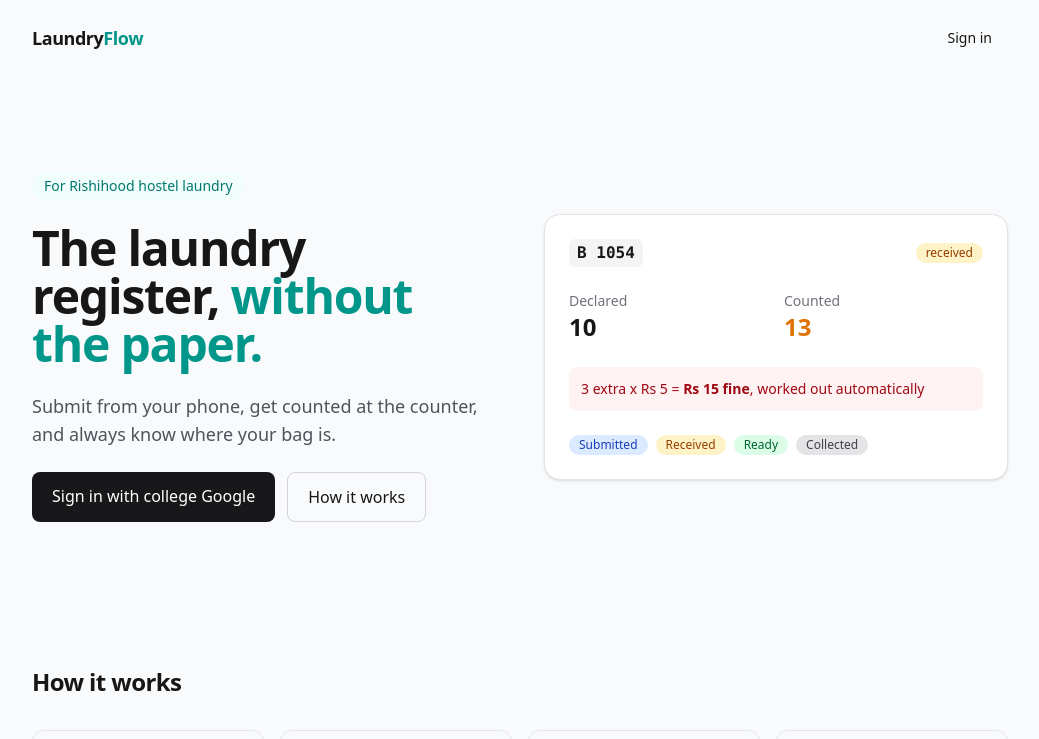
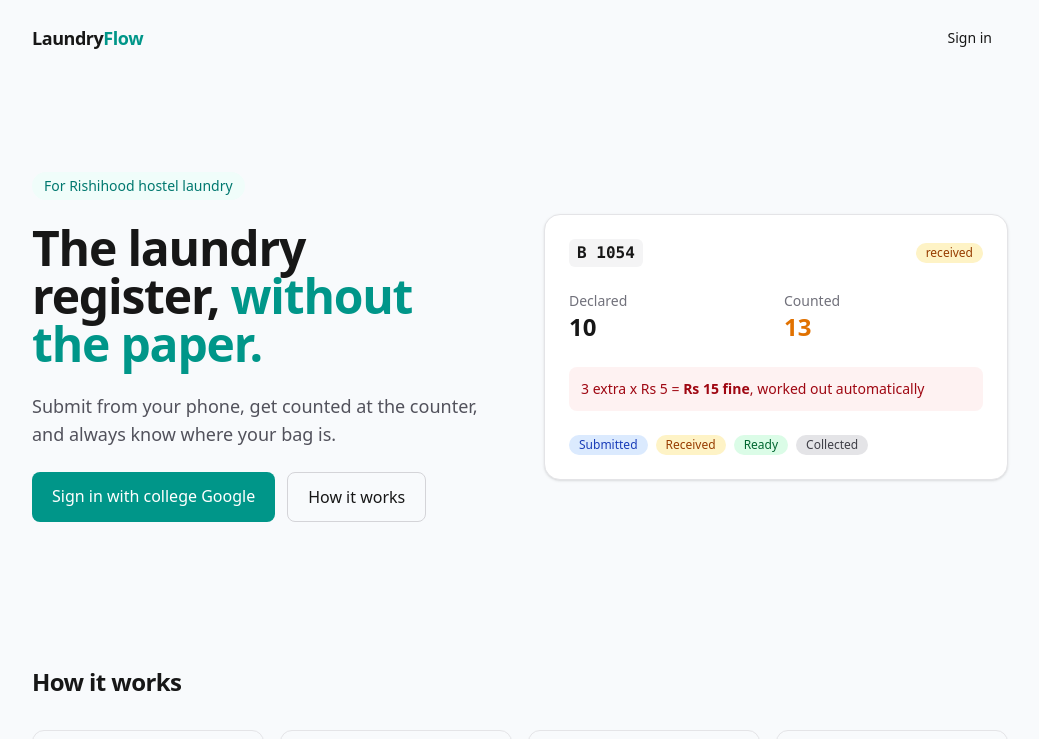
Before and after one commit to parth-access/LaundryFlow, a Next.js app: page / in a window 1280 px wide. Shown: the top 739 px of the page, without its empty margins (120-1159 px from the left). Built offline with nearby package versions, Linux system fonts and the light colour scheme.

Commit message:
ui: landing page buttons use the teal accent

```diff
--- a/src/app/page.js
+++ b/src/app/page.js
@@ -43,7 +43,7 @@ export default function Home() {
             <div className="flex flex-wrap gap-3">
               <Link
                 href="/login"
-                className="rounded-lg bg-zinc-900 px-5 py-3 font-medium text-white hover:bg-zinc-700 dark:bg-white dark:text-zinc-900 dark:hover:bg-zinc-200"
+                className="rounded-lg bg-teal-600 px-5 py-3 font-medium text-white hover:bg-teal-700"
               >
                 Sign in with college Google
               </Link>
```
